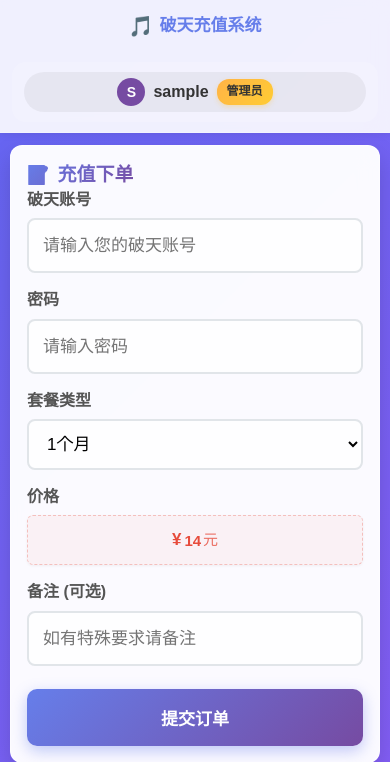
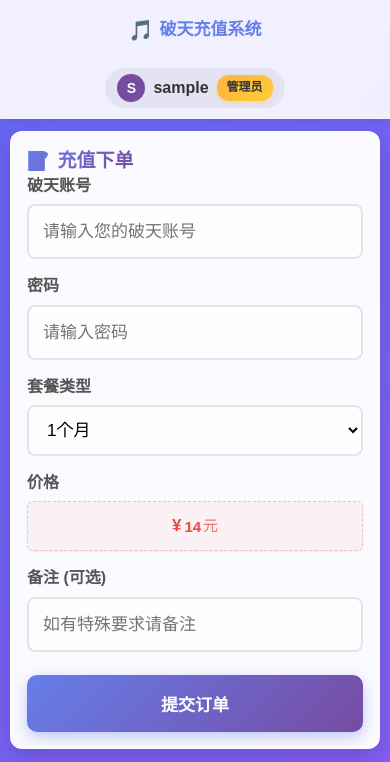
Before and after one commit to kidrauhl123/testbot, a Flask app: page / in a window 390 px wide. Shown: the top 762 px of the page. Run offline with Flask 3, Linux system fonts and the light colour scheme; the visitor is signed in with stand-in values (Sample User, id 1); parts of the project's set-up code (start-up, migrations or seed data) failed here and were passed over; some libraries are stand-ins or nearby versions.

Commit message:
fix: show recent homepage orders and unify navbar

```diff
--- a/templates/index.html
+++ b/templates/index.html
@@ -874,40 +874,29 @@
 
       .navbar {
         padding: 10px 12px;
-        flex-direction: column;
-        align-items: stretch;
-        gap: 10px;
+        justify-content: space-between;
+        align-items: center;
+        gap: 8px;
+        flex-wrap: wrap;
       }
 
       .navbar-brand {
-        justify-content: center;
         font-size: 17px;
+        min-height: 40px;
       }
 
       .navbar-user {
-        width: 100%;
-        flex-direction: column;
-        align-items: stretch;
-        gap: 10px;
-        min-width: 0;
-      }
-
-      .navbar-account-row,
-      .navbar-balance-row {
-        width: 100%;
-        min-height: 48px;
-        padding: 10px 12px;
-        border-radius: 14px;
-        background: rgba(255,255,255,0.16);
-        display: flex;
-        align-items: center;
-        justify-content: center;
+        flex: 1 1 auto;
+        flex-direction: row;
+        flex-wrap: wrap;
+        justify-content: flex-end;
+        align-items: center;
+        gap: 8px;
         min-width: 0;
       }
 
       .user-dropdown,
       .user-info {
-        width: 100%;
         min-width: 0;
       }
 
@@ -916,6 +905,7 @@
         flex-wrap: wrap;
         gap: 8px;
         line-height: 1.45;
+        min-height: 40px;
       }
 
       .mobile-safe-text,
@@ -1175,7 +1165,6 @@
 <div class="navbar">
   <div class="navbar-brand">破天充值系统</div>
   <div class="navbar-user">
-    <div class="navbar-account-row">
     <div class="user-dropdown">
       <div class="user-info">
         <div class="user-avatar">{{ session.username[0]|upper }}</div>
@@ -1209,14 +1198,11 @@
         </a>
       </div>
     </div>
-    </div>
 
     {% if balance is defined %}
-    <div class="navbar-balance-row">
     <div id="balanceBadge" class="balance-badge {% if balance < 0 %}negative{% endif %}" style="cursor:pointer;">
       <span class="mobile-safe-text">余额: {{ balance }} 元</span>
       <a href="/recharge" class="recharge-btn">充值</a>
-      </div>
     </div>
     {% endif %}
   </div>
@@ -1677,16 +1663,10 @@
       lastOrdersHash = newHash;
       allOrders = newOrders;
 
-      // 仅显示今日订单
-      const today = new Date().toISOString().split('T')[0]; // 获取今天的日期 YYYY-MM-DD
-      const todayOrders = allOrders.filter(order => {
-        return order.created_at && order.created_at.startsWith(today);
-      });
-
-      // 应用搜索过滤
-      let filteredOrders = todayOrders;
+      // 应用搜索过滤：主页显示“最近订单”，不要只截取今日订单
+      let filteredOrders = allOrders;
       if (searchKeyword) {
-        filteredOrders = todayOrders.filter(order =>
+        filteredOrders = allOrders.filter(order =>
           order.id.toString().includes(searchKeyword) ||
           order.account.toLowerCase().includes(searchKeyword.toLowerCase())
         );
```
Also changed, not shown: tests/test_order_ui_responsive.py (+31 -6 lines). Lines whose indentation alone changed are shown as unchanged.
